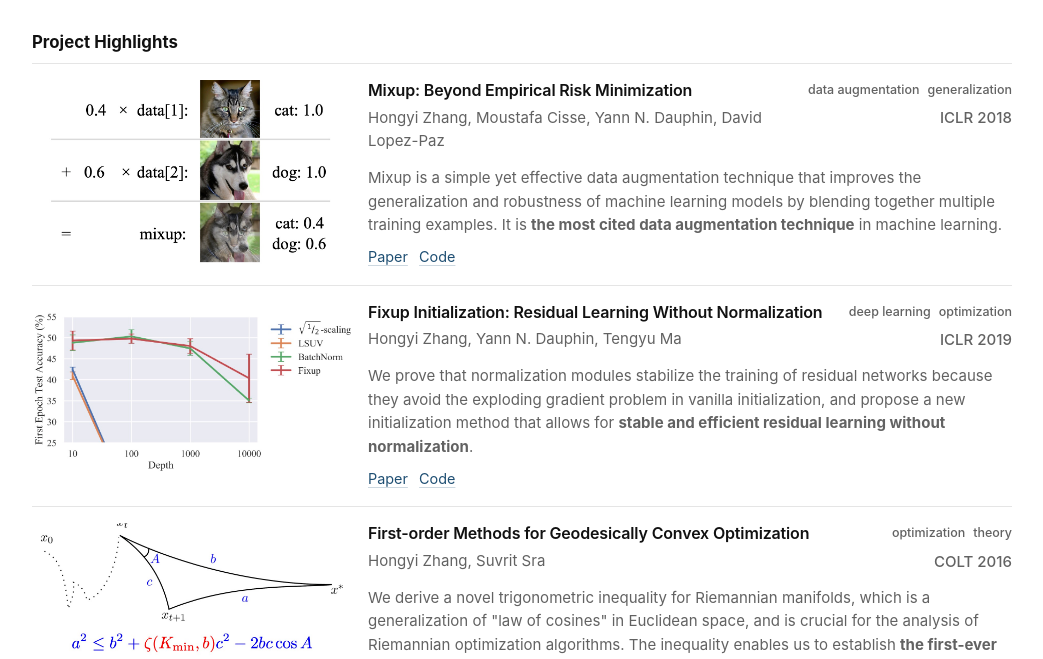
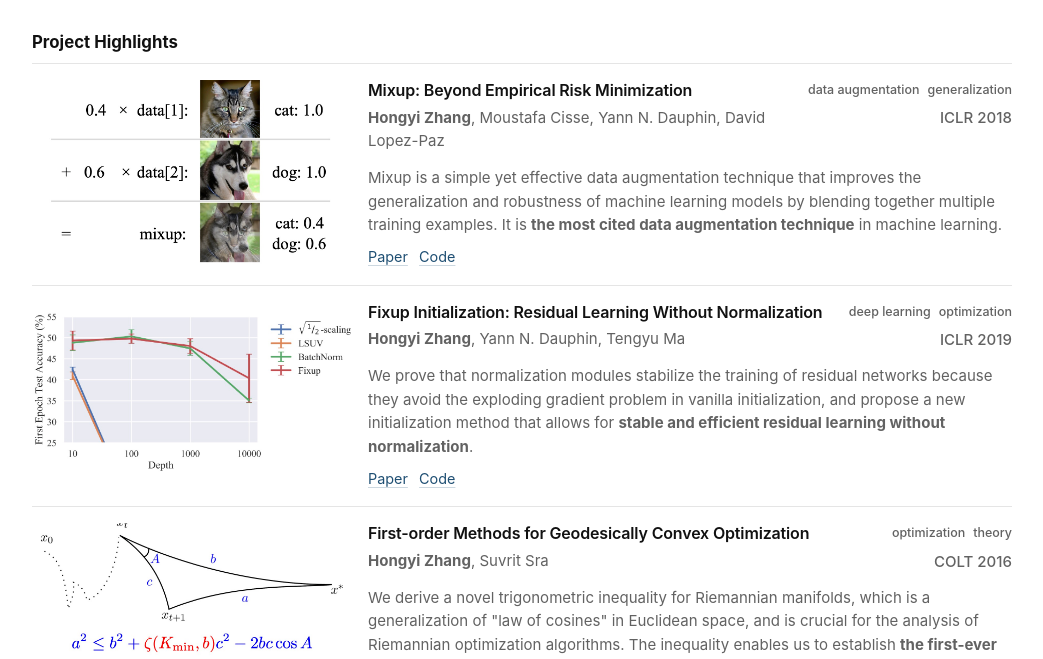
Before and after one commit to hongyi-zhang/hongyi-zhang.github.io, a Jekyll site: the page built from index.md, in a window 1280 px wide. Shown: the part 745-1404 px from the top of the page, without its empty margins (118-1161 px from the left). Built offline with Jekyll 4.4.1, drawn with Linux system fonts in a browser that asks for light colours.

Commit message:
bold font

```diff
--- a/_data/profile.yml
+++ b/_data/profile.yml
@@ -39,7 +39,7 @@ en:
 
   projects:
     - title: "Mixup: Beyond Empirical Risk Minimization"
-      authors: [Hongyi Zhang, Moustafa Cisse, Yann N. Dauphin, David Lopez-Paz]
+      authors: [<b>Hongyi Zhang</b>, Moustafa Cisse, Yann N. Dauphin, David Lopez-Paz]
       image: /assets/images/mixup.jpg
       description: Mixup is a simple yet effective data augmentation technique that improves the generalization and robustness of machine learning models by blending together multiple training examples. It is <b>the most cited data augmentation technique</b> in machine learning.
       tags: [data augmentation, generalization]
@@ -51,7 +51,7 @@ en:
         - label: Code
           url: "https://github.com/hongyi-zhang/mixup"
     - title: "Fixup Initialization: Residual Learning Without Normalization"
-      authors: [Hongyi Zhang, Yann N. Dauphin, Tengyu Ma]
+      authors: [<b>Hongyi Zhang</b>, Yann N. Dauphin, Tengyu Ma]
       image: /assets/images/fixup.jpg
       description: We prove that normalization modules stabilize the training of residual networks because they avoid the exploding gradient problem in vanilla initialization, and propose a new initialization method that allows for <b>stable and efficient residual learning without normalization</b>.
       tags: [deep learning, optimization]
@@ -63,7 +63,7 @@ en:
         - label: Code
           url: "https://github.com/hongyi-zhang/Fixup"
     - title: First-order Methods for Geodesically Convex Optimization
-      authors: [Hongyi Zhang, Suvrit Sra]
+      authors: [<b>Hongyi Zhang</b>, Suvrit Sra]
       image: /assets/images/rieopt.jpg
       description: We derive a novel trigonometric inequality for Riemannian manifolds, which is a generalization of "law of cosines" in Euclidean space, and is crucial for the analysis of Riemannian optimization algorithms. The inequality enables us to establish <b>the first-ever iteration complexity bounds</b> for first-order optimization methods on geodesically convex functions.
       tags: [optimization, theory]
@@ -115,7 +115,7 @@ cn:
 
   projects:
     - title: "Mixup: Beyond Empirical Risk Minimization"
-      authors: [Hongyi Zhang, Moustafa Cisse, Yann N. Dauphin, David Lopez-Paz]
+      authors: [<b>Hongyi Zhang</b>, Moustafa Cisse, Yann N. Dauphin, David Lopez-Paz]
       image: /assets/images/mixup.jpg
       description: Mixup 是一种能提升机器学习模型泛化能力和鲁棒性的数据增强技术，通过将多个训练样本混合在一起，生成新的训练样本。它简单有效，是机器学习领域<b>引用量最多的数据增强技术</b>。
       tags: [data augmentation, generalization]
@@ -127,7 +127,7 @@ cn:
         - label: Code
           url: "https://github.com/hongyi-zhang/mixup"
     - title: "Fixup Initialization: Residual Learning Without Normalization"
-      authors: [Hongyi Zhang, Yann N. Dauphin, Tengyu Ma]
+      authors: [<b>Hongyi Zhang</b>, Yann N. Dauphin, Tengyu Ma]
       image: /assets/images/fixup.jpg
       description: 我们证明了归一化模块稳定了残差网络的训练，是因为它们避免了默认初始化中的梯度爆炸问题。我们根据第一性原理提出了一种新的初始化方法，使得深度残差网络<b>即使没有归一化模块也可以稳定且高效地进行残差学习</b>。
       tags: [deep learning, optimization]
@@ -139,7 +139,7 @@ cn:
         - label: Code
           url: "https://github.com/hongyi-zhang/Fixup"
     - title: First-order Methods for Geodesically Convex Optimization
-      authors: [Hongyi Zhang, Suvrit Sra]
+      authors: [<b>Hongyi Zhang</b>, Suvrit Sra]
       image: /assets/images/rieopt.jpg
       description: 我们推导出了一个新颖的黎曼流形上的三角不等式，它是欧几里得空间中“余弦定理”的推广，对于分析黎曼优化算法至关重要。该不等式使得我们<b>首次证明了一阶优化方法在黎曼流形上的迭代复杂度上界</b>。
       tags: [optimization, theory]
```
